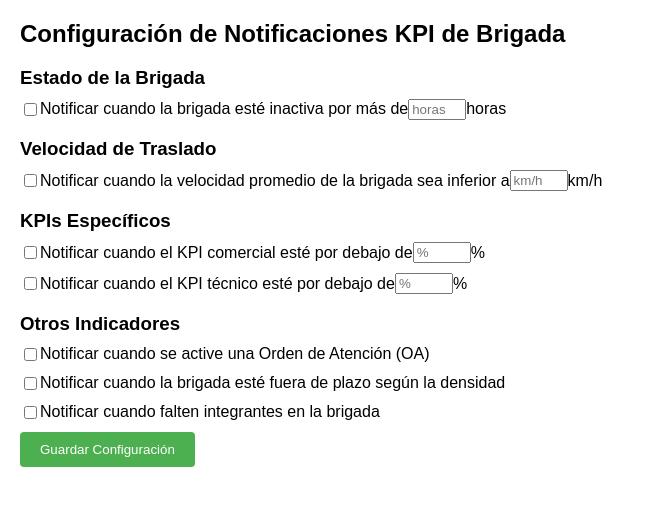
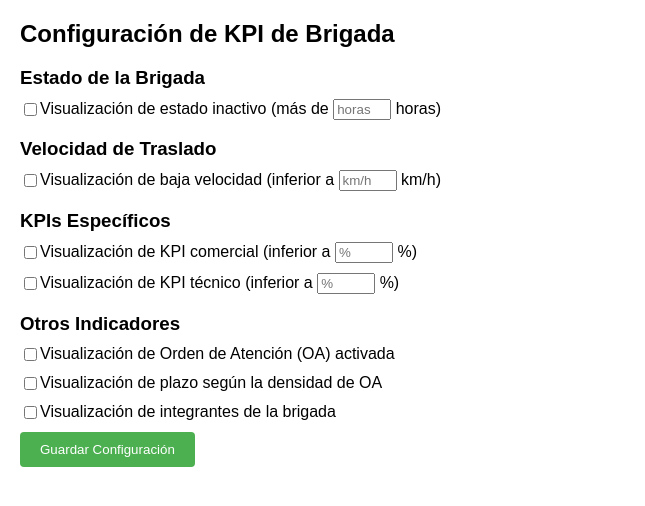
Before and after one commit to zodiacmpx/checklist, a plain HTML site: page index.html in a window 1280 px wide. Shown: the whole page, without its empty margins (0-645 px from the left). Drawn offline with Linux system fonts and the light colour scheme.

Commit message:
index.html

```diff
--- a/index.html
+++ b/index.html
@@ -1,7 +1,7 @@
 <!DOCTYPE html>
 <html>
 <head>
-    <title>Configuración de Notificaciones KPI de Brigada</title>
+    <title>Configuración de KPI de Brigada</title>
     <style>
         body {
             font-family: Arial, sans-serif;
@@ -37,52 +37,44 @@
     </style>
 </head>
 <body>
-    <h2>Configuración de Notificaciones KPI de Brigada</h2>
+    <h2>Configuración de KPI de Brigada</h2>
+
     <h3>Estado de la Brigada</h3>
     <div class="checkbox-container">
-        <input type="checkbox" id="notificacion_estado_inactivo">
-        <label for="notificacion_estado_inactivo">Notificar cuando la brigada esté inactiva por más de</label>
-        <input type="number" id="tiempo_inactividad" placeholder="horas">
-        <label for="tiempo_inactividad">horas</label>
+        <input type="checkbox" id="visualizacion_estado_inactivo">
+        <label for="visualizacion_estado_inactivo">Visualización de estado inactivo (más de <input type="number" id="tiempo_inactividad" placeholder="horas"> horas)</label>
     </div>
 
     <h3>Velocidad de Traslado</h3>
     <div class="checkbox-container">
-        <input type="checkbox" id="notificacion_velocidad_baja">
-        <label for="notificacion_velocidad_baja">Notificar cuando la velocidad promedio de la brigada sea inferior a</label>
-        <input type="number" id="velocidad_minima" placeholder="km/h">
-        <label for="velocidad_minima">km/h</label>
+        <input type="checkbox" id="visualizacion_velocidad_baja">
+        <label for="visualizacion_velocidad_baja">Visualización de baja velocidad (inferior a <input type="number" id="velocidad_minima" placeholder="km/h"> km/h)</label>
     </div>
 
     <h3>KPIs Específicos</h3>
     <div class="checkbox-container">
-        <input type="checkbox" id="notificacion_kpi_comercial">
-        <label for="notificacion_kpi_comercial">Notificar cuando el KPI comercial esté por debajo de</label>
-        <input type="number" id="limite_kpi_comercial" placeholder="%">
-        <label for="limite_kpi_comercial">%</label>
+        <input type="checkbox" id="visualizacion_kpi_comercial">
+        <label for="visualizacion_kpi_comercial">Visualización de KPI comercial (inferior a <input type="number" id="limite_kpi_comercial" placeholder="%"> %)</label>
     </div>
     <div class="checkbox-container">
-        <input type="checkbox" id="notificacion_kpi_tecnico">
-        <label for="notificacion_kpi_tecnico">Notificar cuando el KPI técnico esté por debajo de</label>
-        <input type="number" id="limite_kpi_tecnico" placeholder="%">
-        <label for="limite_kpi_tecnico">%</label>
+        <input type="checkbox" id="visualizacion_kpi_tecnico">
+        <label for="visualizacion_kpi_tecnico">Visualización de  KPI técnico (inferior a <input type="number" id="limite_kpi_tecnico" placeholder="%"> %)</label>
     </div>
 
     <h3>Otros Indicadores</h3>
     <div class="checkbox-container">
-        <input type="checkbox" id="notificacion_oa_activada">
-        <label for="notificacion_oa_activada">Notificar cuando se active una Orden de Atención (OA)</label>
+        <input type="checkbox" id="visualizacion_oa_activada">
+        <label for="visualizacion_oa_activada">Visualización de Orden de Atención (OA) activada</label>
     </div>
     <div class="checkbox-container">
-        <input type="checkbox" id="notificacion_fuera_de_plazo">
-        <label for="notificacion_fuera_de_plazo">Notificar cuando la brigada esté fuera de plazo según la densidad</label>
+        <input type="checkbox" id="visualizacion_fuera_de_plazo">
+        <label for="visualizacion_fuera_de_plazo">Visualización de plazo según la densidad de OA </label>
     </div>
-    <div class="checkbox-container">
-        <input type="checkbox" id="notificacion_integrantes_faltantes">
-        <label for="notificacion_integrantes_faltantes">Notificar cuando falten integrantes en la brigada</label>
+        <div class="checkbox-container">
+        <input type="checkbox" id="visualizacion_integrantes_faltantes">
+        <label for="visualizacion_integrantes_faltantes">Visualización de integrantes de la brigada</label>
     </div>
 
     <button type="submit">Guardar Configuración</button>
 </body>
 </html>
-</html>
```
